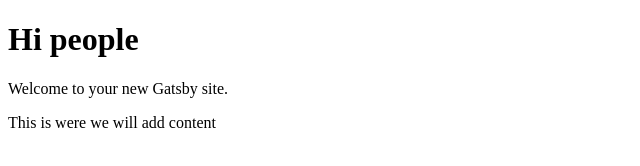
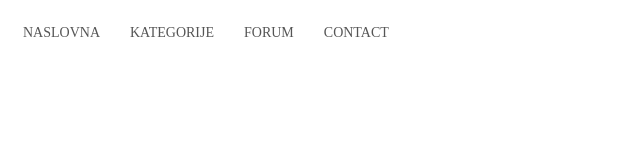
Before and after one commit to Vujo33666/HCI-project, a Gatsby site in the folder Kinoteka/: page / in a window 1280 px wide. Shown: the whole page, without its empty margins (0-640 px from the left). Built offline with nearby package versions, Linux system fonts and the light colour scheme; Gatsby itself is replaced by a stand-in of ours.

Commit message:
Adding navigationBar elements

```diff
--- /dev/null
+++ b/Kinoteka/src/components/navigationBar/index.js
@@ -0,0 +1,13 @@
+import React from 'react'
+
+import styles from './style.module.css'
+
+const NavigationBar = () => (
+    <nav className={styles.navigationBar}>
+        <li>NASLOVNA</li>
+        <li>KATEGORIJE</li>
+        <li>FORUM</li>
+        <li>CONTACT</li>
+    </nav>
+)
+export default NavigationBar
--- /dev/null
+++ b/Kinoteka/src/components/navigationBar/style.module.css
@@ -0,0 +1,16 @@
+.navigationBar {
+    position: absolute;
+    width: fit-content;
+    display: flex;
+    flex-direction: row;
+  }
+
+  .navigationBar li {
+    padding: 14px 15px;
+    list-style: none;
+    width: fit-content;
+    font-size: 14px;
+    line-height: 22px;
+    text-transform: uppercase;
+    color: #555
+  }
--- a/Kinoteka/src/pages/index.js
+++ b/Kinoteka/src/pages/index.js
@@ -1,10 +1,10 @@
 import React from "react"
+
+import NavigationBar from '../components/NavigationBar'
 
 const LandingPage = () => (
   <main>
-    <h1>Hi people</h1>
-    <p>Welcome to your new Gatsby site.</p>
-    <p>This is were we will add content</p>
+   <NavigationBar />
   </main>
 )
 
```
